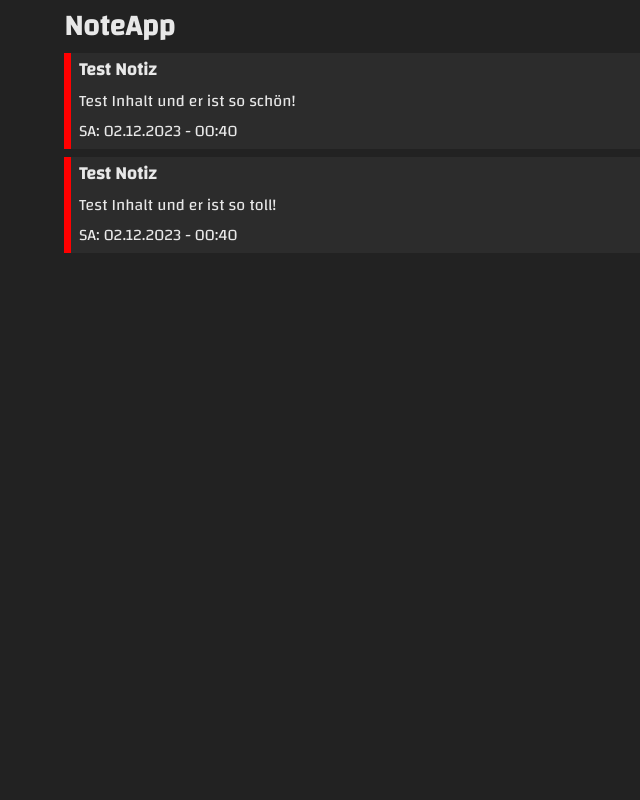
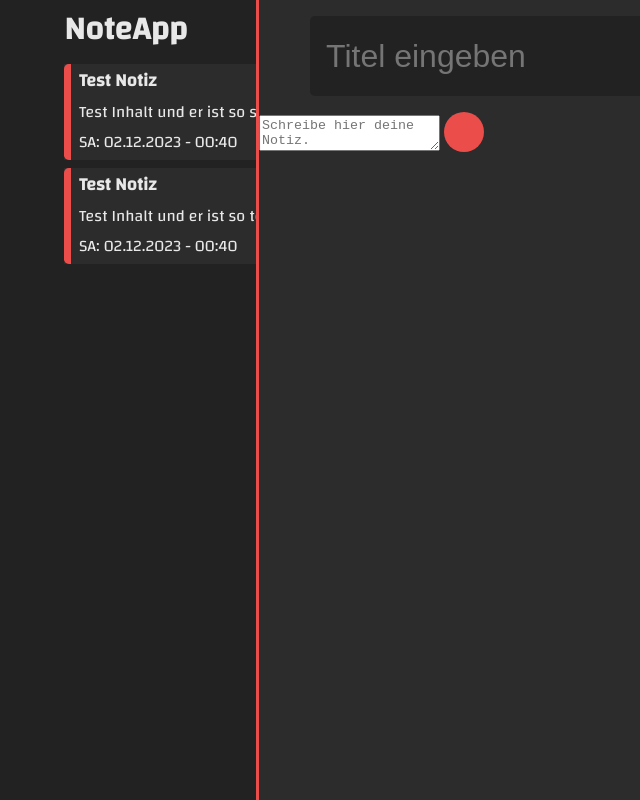
Before and after one commit to TonySN90/noteApp, a website built with Vite: page src/index.html in a window 1280 px wide. Shown: the whole page, without its empty margins (0-640 px from the left). Built offline with nearby package versions, Linux system fonts and the light colour scheme.

Commit message:
update scss

```diff
--- a/src/index.html
+++ b/src/index.html
@@ -3,15 +3,35 @@
   <head>
     <meta charset="UTF-8" />
     <meta name="viewport" content="width=device-width, initial-scale=1.0" />
+    <link
+      rel="stylesheet"
+      href="https://cdnjs.cloudflare.com/ajax/libs/font-awesome/6.5.1/css/all.min.css"
+      integrity="sha512-DTOQO9RWCH3ppGqcWaEA1BIZOC6xxalwEsw9c2QQeAIftl+Vegovlnee1c9QX4TctnWMn13TZye+giMm8e2LwA=="
+      crossorigin="anonymous"
+      referrerpolicy="no-referrer"
+    />
     <script defer type="module" src="./js/main.js"></script>
     <title>Note App</title>
   </head>
   <body>
+    <!-- HEADER -->
     <section id="header">
       <div class="header__container">
         <h1>NoteApp</h1>
+        <div class="navbar">
+          <button class="button__add button">
+            <i class="fa-solid fa-plus icon"></i>
+          </button>
+          <button class="button__open button">
+            <i class="fa-solid fa-download icon"></i>
+          </button>
+          <button class="button__delete button">
+            <i class="fa-solid fa-trash icon"></i>
+          </button>
+        </div>
       </div>
     </section>
+    <!-- CARDSLIST -->
     <section id="cards">
       <div class="cards__container">
         <div class="cards__wrapper">
@@ -42,6 +62,20 @@
         </div>
       </div>
     </section>
-    <!-- buttons -->
+    <!-- TEXTFIELD -->
+    <section id="createNoteField">
+      <input
+        type="text"
+        name="title"
+        id="input__title"
+        placeholder="Titel eingeben"
+      />
+      <textarea
+        name=""
+        id="input__textfield"
+        placeholder="Schreibe hier deine Notiz."
+      ></textarea>
+      <button class="button__add button"></button>
+    </section>
   </body>
 </html>
--- a/src/scss/_base.scss
+++ b/src/scss/_base.scss
@@ -4,12 +4,15 @@
 $changa: "Changa", sans-serif;
 
 // colors
-$color--primary: red;
+$color--primary: #eb4d4b;
 $color--secondary: blue;
 
 $color--bg-dark: #222222;
 $color--bg-middle: #2c2c2c;
 $color--font: #e8e8e8;
+
+// border
+$border-radius: 0.3rem;
 
 body {
   margin: 0;
@@ -19,3 +22,16 @@ body {
   color: $color--font;
   font-family: $changa;
 }
+
+* {
+  box-sizing: border-box;
+}
+
+.button {
+  width: 2.5rem;
+  height: 2.5rem;
+
+  border: none;
+  border-radius: 2rem;
+  background-color: $color--primary;
+}
--- a/src/scss/_cards.scss
+++ b/src/scss/_cards.scss
@@ -12,13 +12,18 @@
     width: 100%;
     height: 6rem;
 
-    border-radius: 0.3rem;
+    border-bottom-right-radius: $border-radius;
+    border-top-right-radius: $border-radius;
     background-color: $color--bg-middle;
 
     .cards__wrapper-colorstrip {
       width: 7px;
       height: 100%;
-      background-color: red;
+
+      border-bottom-left-radius: $border-radius;
+      border-top-left-radius: $border-radius;
+
+      background-color: #eb4d4b;
     }
 
     .cards__wrapper-contentarea {
--- a/src/scss/_header.scss
+++ b/src/scss/_header.scss
@@ -1,15 +1,39 @@
 #header {
-  div {
+  .header__container {
+    display: flex;
+    justify-content: space-between;
+
     width: 90%;
+    height: 4rem;
     margin: auto auto;
-  }
 
-  h1 {
-    display: block;
+    h1 {
+      display: block;
 
-    padding: 0;
-    margin: 0;
+      padding: 0;
+      margin: 0;
 
-    font-size: 1.8rem;
+      font-size: 2rem;
+    }
+
+    // button {
+    //   width: 2.5rem;
+    //   height: 2.5rem;
+
+    //   border: none;
+    //   border-radius: 2rem;
+    //   background-color: $color--primary;
+    // }
+
+    .navbar {
+      display: flex;
+      align-items: center;
+      gap: 1rem;
+    }
+
+    .icon {
+      font-size: 1.2rem;
+      cursor: pointer;
+    }
   }
 }
--- /dev/null
+++ b/src/scss/_inputArea.scss
@@ -0,0 +1,29 @@
+#createNoteField {
+  //   display: none;
+  position: absolute;
+  top: 0;
+  right: 0;
+
+  width: 80%;
+  height: 100vh;
+  border-left: 3px solid $color--primary;
+
+  background-color: $color--bg-middle;
+  z-index: 1;
+  overflow-x: hidden;
+
+  #input__title {
+    display: block;
+    height: 10%;
+    width: 90%;
+
+    margin: 1rem auto;
+    padding-left: 1rem;
+    border: none;
+    border-radius: $border-radius;
+
+    font-size: 2rem;
+    background-color: $color--bg-dark;
+    color: $color--font;
+  }
+}
--- a/src/scss/main.scss
+++ b/src/scss/main.scss
@@ -1,3 +1,4 @@
 @import "base";
 @import "header";
 @import "cards";
+@import "inputArea";
```
